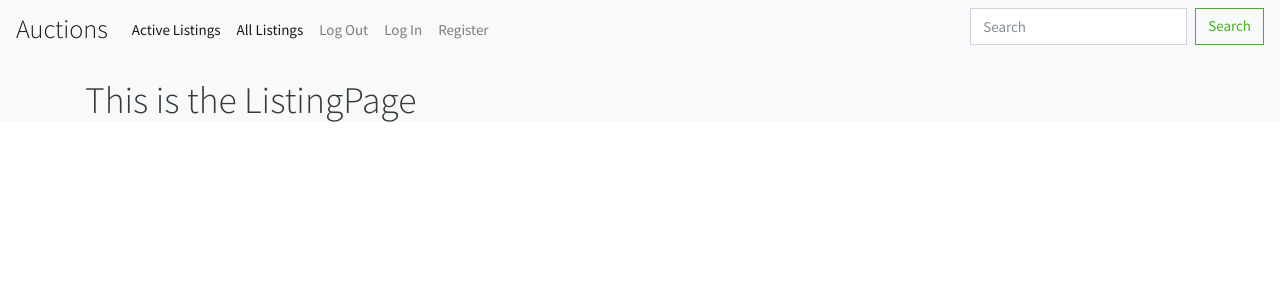
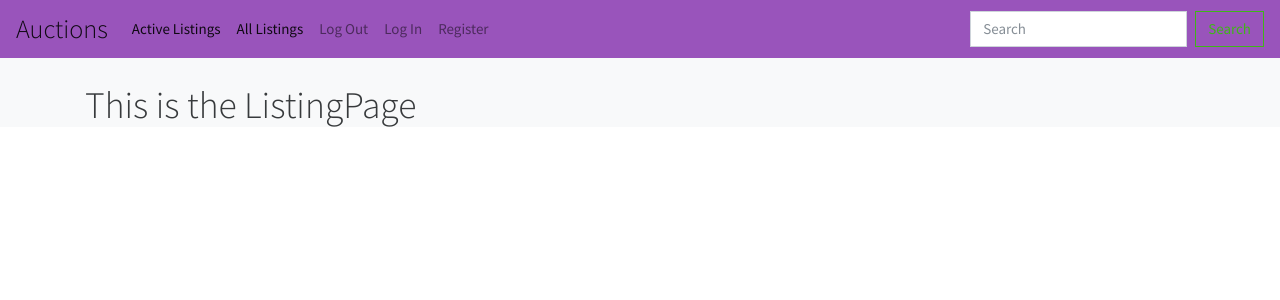
Before and after one commit to isnakolah/commerce_pro, a React (Create React App) app in the folder client/: page / in a window 1280 px wide. Shown: the top 300 px of the page. Built offline with nearby package versions, Linux system fonts and the light colour scheme; no server answers.

Commit message:
Update Header

```diff
--- a/client/src/components/layout/Header.js
+++ b/client/src/components/layout/Header.js
@@ -5,10 +5,9 @@ import PropTypes from "prop-types";
 import SearchBar from "./SearchBar";
 
 const Header = () => {
-  const authTest = <h4>Auth passed</h4>;
   return (
-    <nav class="navbar navbar-expand-lg navbar-light bg-light">
-      <a class="navbar-brand pb-0" href="#">
+    <nav class="navbar navbar-expand-lg navbar-light bg-info">
+      <a class="navbar-brand" href="#">
         <h3 class="mb-0">Auctions</h3>
       </a>
       <button
@@ -25,29 +24,29 @@ const Header = () => {
       <div class="collapse navbar-collapse" id="navbarSupportedContent">
         <ul class="navbar-nav mr-auto">
           <li class="nav-item active">
-            <a class="nav-link pb-0" href="#">
+            <a class="nav-link" href="#">
               Active Listings
             </a>
           </li>
 
           <li class="nav-item active">
-            <a class="nav-link pb-0" href="#">
+            <a class="nav-link" href="#">
               All Listings
             </a>
           </li>
 
           <li class="nav-item">
-            <a class="nav-link pb-0" href="#">
+            <a class="nav-link" href="#">
               Log Out
             </a>
           </li>
           <li class="nav-item">
-            <a class="nav-link pb-0" href="#">
+            <a class="nav-link" href="#">
               Log In
             </a>
           </li>
           <li class="nav-item">
-            <a class="nav-link pb-0" href="#">
+            <a class="nav-link" href="#">
               Register
             </a>
           </li>
```
